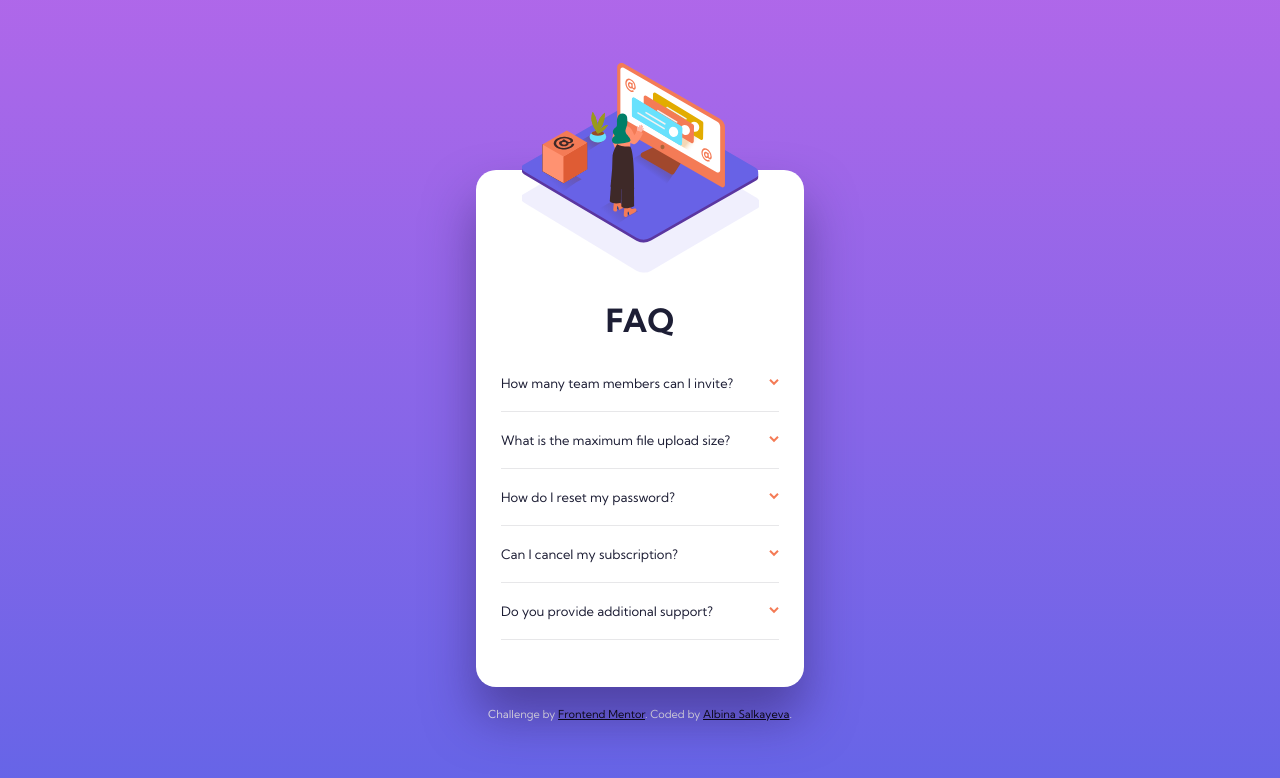
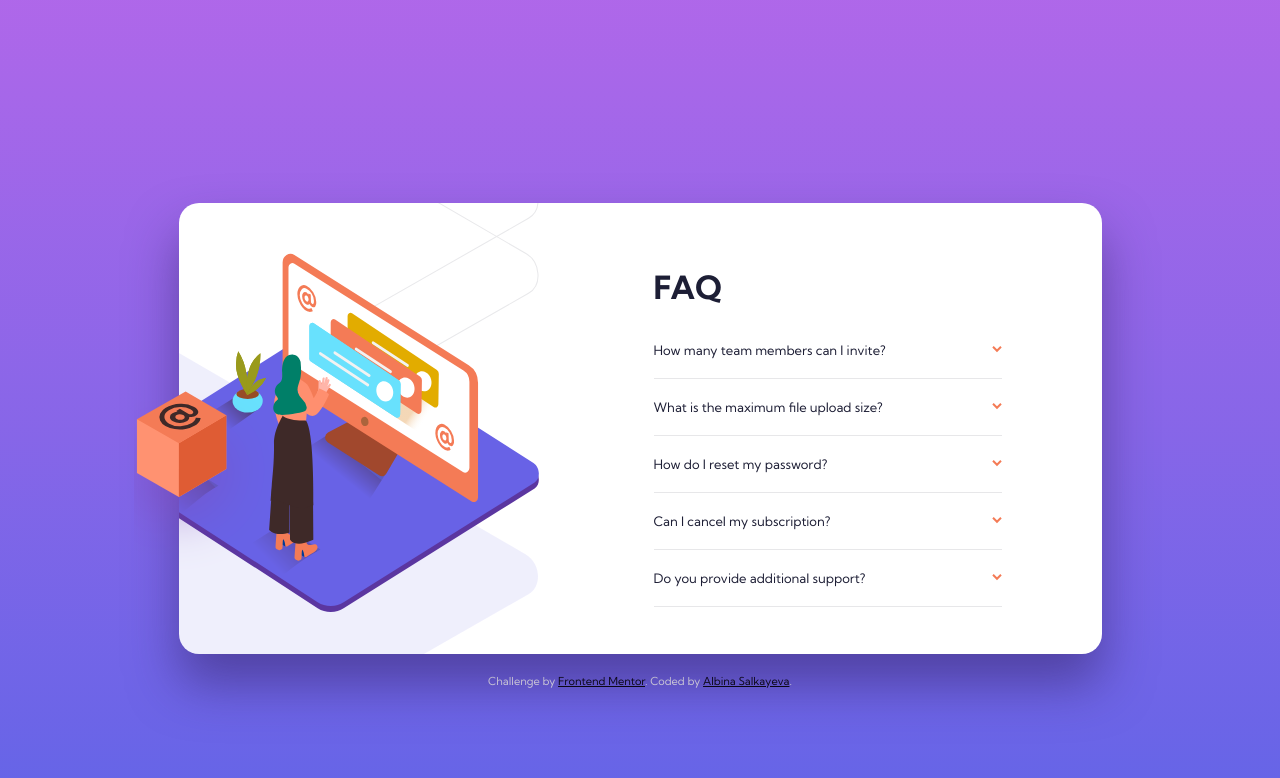
Before and after one commit to albina0104/faq-accordion-card, a website: page site/index.html in a window 1280 px wide. Drawn offline with nearby package versions, Linux system fonts and the light colour scheme; files that its build step writes are made by us from their sources.

Commit message:
Add desktop styles

```diff
--- a/site/scss/_base.scss
+++ b/site/scss/_base.scss
@@ -16,6 +16,12 @@ $font: 'Kumbh Sans', sans-serif;
 @function rem($pxValue) {
   $remValue: math.div($pxValue, 16px) * 1rem;
   @return $remValue;
+}
+
+@mixin desktop {
+  @media screen and (min-width: rem(970px)) {
+    @content;
+  }
 }
 
 html {
--- a/site/scss/_components.scss
+++ b/site/scss/_components.scss
@@ -8,6 +8,17 @@
   box-shadow: 0 rem(30px) rem(50px) hsla(255, 50%, 25%, 0.5);
   position: relative;
   margin-top: rem(110px);
+
+  @include desktop {
+    width: rem(923px);
+    padding-right: rem(100px);
+    padding-left: rem(475px);
+    background-image: url('../images/illustration-woman-online-desktop.svg'),
+      url('../images/bg-pattern-desktop.svg');
+    background-repeat: no-repeat;
+    background-size: rem(430px) rem(359px), rem(966px) rem(945px);
+    background-position: top 55% left rem(-70px), left 1410% top 61%;
+  }
 
   &::before {
     background-image: url('../images/illustration-woman-online-mobile.svg'),
@@ -22,6 +33,16 @@
     position: absolute;
     left: 50%;
     transform: translate(-50%, -63%);
+
+    @include desktop {
+      background-image: url('../images/illustration-box-desktop.svg');
+      background-position: top 73% left rem(-48px);
+      background-size: rem(191px) rem(184px);
+      width: rem(430px);
+      height: rem(509px);
+      left: rem(170px);
+      top: 60%;
+    }
   }
 }
 
@@ -30,6 +51,11 @@
   font-size: rem(32px);
   color: $primary-very-dark-desaturated-blue;
   margin-top: rem(105px);
+
+  @include desktop {
+    margin-top: rem(39px);
+    text-align: left;
+  }
 }
 
 .faq-details {
```
